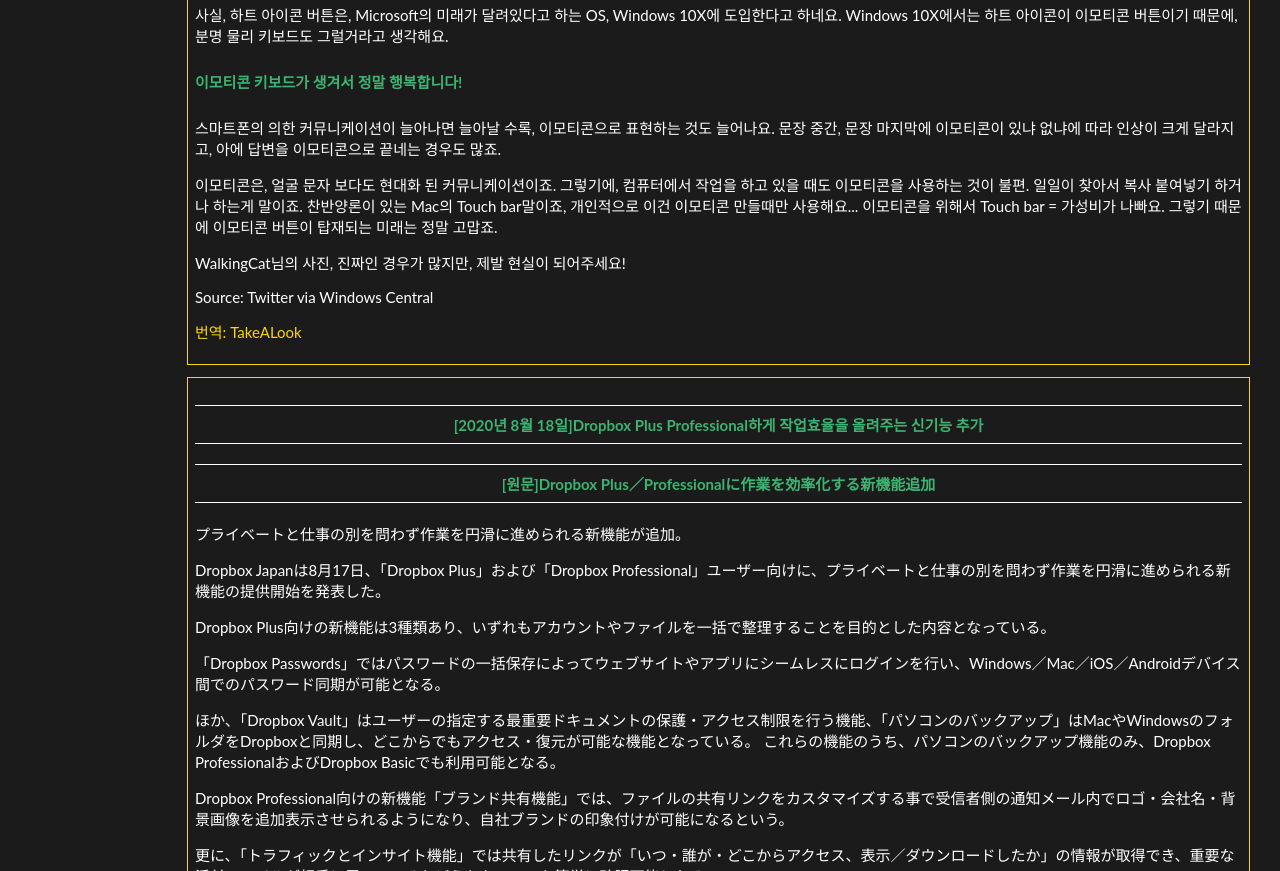
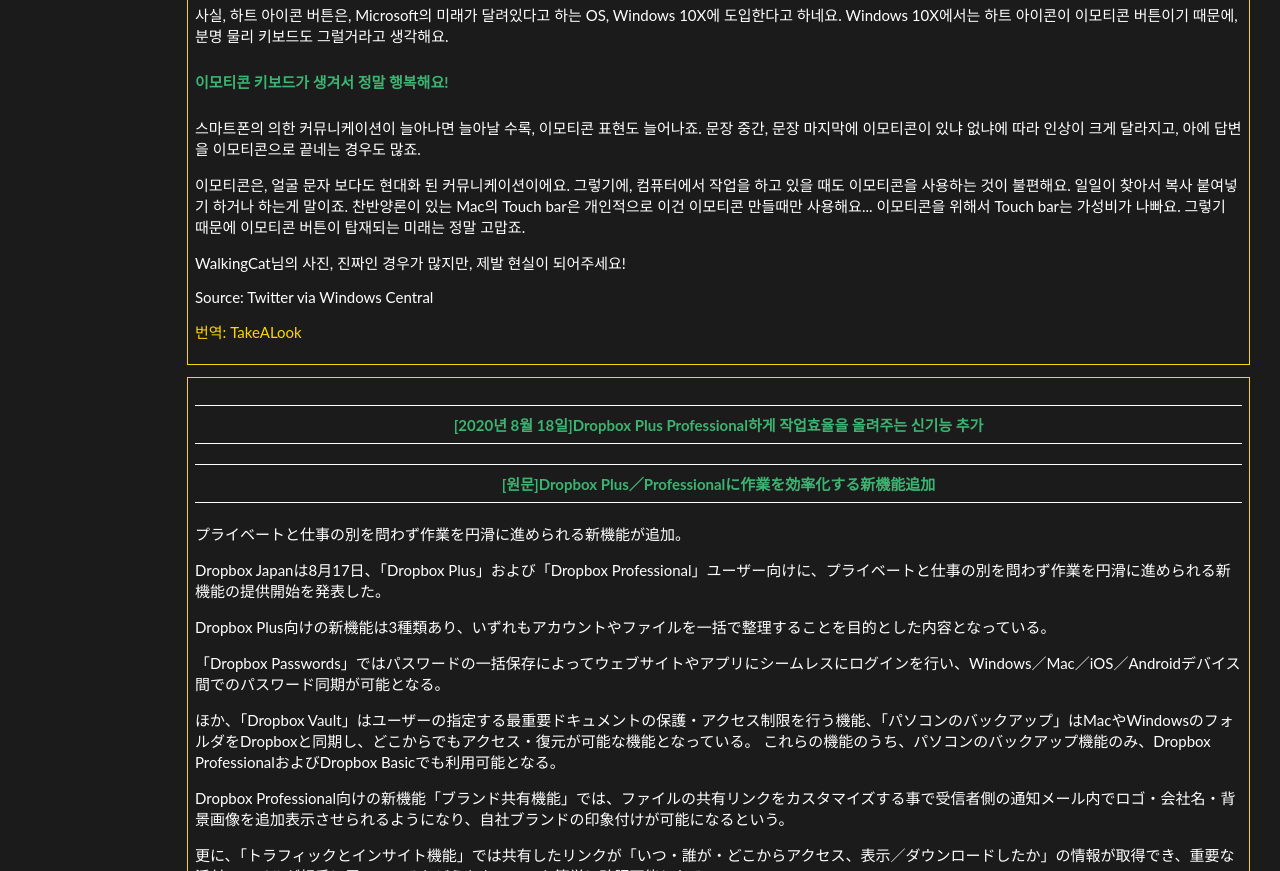
Before and after one commit to TakeALook-KR/MyWEB, a plain HTML site: page JP.html in a window 1280 px wide. Shown: the part 1063-1934 px from the top of the page. Drawn offline with Linux system fonts and the light colour scheme; a script that the page names is missing.

Commit message:
Add files via upload

```diff
--- a/JP.html
+++ b/JP.html
@@ -78,13 +78,13 @@
           <p>
             사실, 하트 아이콘 버튼은, Microsoft의 미래가 달려있다고 하는 OS, Windows 10X에 도입한다고 하네요. Windows 10X에서는 하트 아이콘이 이모티콘 버튼이기 때문에, 분명 물리 키보드도 그럴거라고 생각해요.
           </p>
-          <h5>이모티콘 키보드가 생겨서 정말 행복합니다!</h5>
+          <h5>이모티콘 키보드가 생겨서 정말 행복해요!</h5>
           <p>
-            스마트폰의 의한 커뮤니케이션이 늘아나면 늘아날 수록, 이모티콘으로 표현하는 것도 늘어나요. 문장 중간, 문장 마지막에 이모티콘이 있냐 없냐에 따라 인상이 크게 달라지고, 아에 답변을 이모티콘으로 끝네는 경우도 많죠.
+            스마트폰의 의한 커뮤니케이션이 늘아나면 늘아날 수록, 이모티콘 표현도 늘어나죠. 문장 중간, 문장 마지막에 이모티콘이 있냐 없냐에 따라 인상이 크게 달라지고, 아에 답변을 이모티콘으로 끝네는 경우도 많죠.
           </p>
           <p>
-            이모티콘은, 얼굴 문자 보다도 현대화 된 커뮤니케이션이죠. 그렇기에, 컴퓨터에서 작업을 하고 있을 때도 이모티콘을 사용하는 것이 불편. 일일이 찾아서 복사 붙여넣기 하거나 하는게 말이죠.
-            찬반양론이 있는 Mac의 Touch bar말이죠, 개인적으로 이건 이모티콘 만들때만 사용해요... 이모티콘을 위해서 Touch bar = 가성비가 나빠요. 그렇기 때문에 이모티콘 버튼이 탑재되는 미래는 정말 고맙죠.
+            이모티콘은, 얼굴 문자 보다도 현대화 된 커뮤니케이션이에요. 그렇기에, 컴퓨터에서 작업을 하고 있을 때도 이모티콘을 사용하는 것이 불편해요. 일일이 찾아서 복사 붙여넣기 하거나 하는게 말이죠.
+            찬반양론이 있는 Mac의 Touch bar은 개인적으로 이건 이모티콘 만들때만 사용해요... 이모티콘을 위해서 Touch bar는 가성비가 나빠요. 그렇기 때문에 이모티콘 버튼이 탑재되는 미래는 정말 고맙죠.
           </p>
           <p>
             WalkingCat님의 사진, 진짜인 경우가 많지만, 제발 현실이 되어주세요!
```
